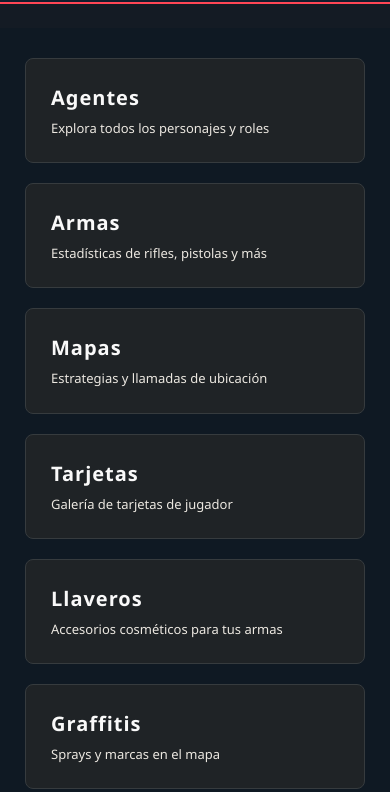
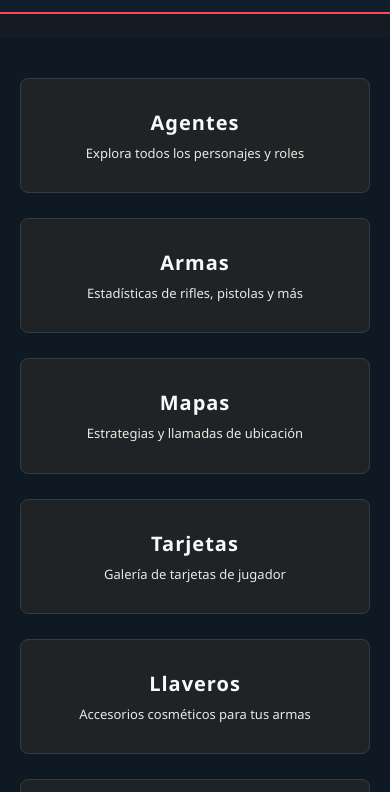
Before and after one commit to Jorx8819/VALORANT-HUB, a website: page index.html in a window 390 px wide. Shown: the part 106-898 px from the top of the page. Drawn offline with nearby package versions, Linux system fonts and the light colour scheme.

Commit message:
Implement hub layout styles and responsive adjustments
Added styles for hub layout with cards and hover effects. Updated media queries for responsive design.

```diff
--- a/styles.css
+++ b/styles.css
@@ -105,7 +105,71 @@ body {
   border-color: var(--accent-red);
 }
 
-/* Main Grid */
+/* --- ESTILOS DEL HUB: 2 FILAS DE 3 TARJETAS CENTRADAS --- */
+.hub-container {
+  padding: 40px 20px;
+  background-color: var(--bg-main);
+  display: flex;
+  justify-content: center;
+  width: 100%;
+}
+
+.hub-grid {
+  display: grid;
+  grid-template-columns: repeat(3, minmax(260px, 320px));
+  gap: 25px;
+  width: 100%;
+  max-width: 1050px;
+  justify-content: center;
+}
+
+.hub-card {
+  background: var(--bg-card);
+  border: 1px solid var(--border-color);
+  border-radius: 8px;
+  padding: 30px 20px;
+  cursor: pointer;
+  position: relative;
+  overflow: hidden;
+  text-align: center;
+  transition: transform 0.3s ease, border-color 0.3s ease, box-shadow 0.3s ease;
+  transform-style: preserve-3d;
+  perspective: 1000px;
+}
+
+.hub-card:hover {
+  border-color: var(--accent-red);
+  transform: translateY(-5px) rotateX(4deg) rotateY(-4deg);
+  box-shadow: 0 10px 25px rgba(255, 70, 85, 0.15);
+}
+
+.hub-card::before {
+  content: '';
+  position: absolute;
+  top: 0; left: 0; width: 4px; height: 100%;
+  background-color: var(--accent-red);
+  opacity: 0;
+  transition: opacity 0.3s ease;
+}
+
+.hub-card:hover::before {
+  opacity: 1;
+}
+
+.hub-card-content h3 {
+  font-size: 20px;
+  color: var(--text-main);
+  margin-bottom: 8px;
+  letter-spacing: 1px;
+}
+
+.hub-card-content p {
+  font-size: 13px;
+  color: var(--text-dim);
+  line-height: 1.4;
+}
+
+/* Main Grid & 3D Tilt Effect on Cards */
 .main-content {
   padding: 25px;
   flex: 1;
@@ -117,7 +181,6 @@ body {
   gap: 25px;
 }
 
-/* --- EFECTO TILT Y ANIMACIÓN 3D RESTAURADA --- */
 .card-wrapper {
   perspective: 1000px;
 }
@@ -185,7 +248,7 @@ body {
 .card-title { font-size: 16px; cursor: pointer; color: var(--text-main); }
 .card-subtitle { font-size: 12px; color: #888; margin-top: 4px; }
 
-/* Modales */
+/* Modales y Barras Flotantes */
 .modal {
   display: none;
   position: fixed;
@@ -245,30 +308,6 @@ body {
   box-shadow: 0 0 8px rgba(255, 70, 85, 0.4);
 }
 
-.modal-header { display: flex; align-items: center; gap: 15px; margin-bottom: 15px; }
-.modal-header img { width: 60px; height: 60px; object-fit: contain; }
-
-.abilities-grid, .skins-grid {
-  display: grid; grid-template-columns: repeat(auto-fill, minmax(180px, 1fr));
-  gap: 12px; margin-top: 15px;
-}
-
-.ability-card, .skin-card {
-  background: #111e2e; padding: 10px; border-radius: 6px; border: 1px solid var(--border-color);
-}
-.skin-card { cursor: pointer; text-align: center; transition: border-color 0.2s, transform 0.2s; }
-.skin-card:hover { border-color: var(--accent-red); transform: translateY(-2px); }
-.skin-card img { max-width: 100%; height: 60px; object-fit: contain; }
-
-.skin-detail-container { display: flex; flex-direction: column; gap: 15px; }
-.skin-media-preview {
-  width: 100%; background: #111e2e; padding: 20px;
-  border-radius: 8px; text-align: center; border: 1px solid var(--border-color);
-}
-.skin-media-preview video, .skin-media-preview img {
-  max-width: 100%; max-height: 280px; border-radius: 6px; object-fit: contain;
-}
-
 .compare-floating-bar {
   position: fixed; bottom: 20px; right: 20px; background: #111e2e;
   border: 1px solid var(--accent-red); padding: 12px 20px; border-radius: 30px;
@@ -278,70 +317,8 @@ body {
   background: var(--accent-red); border: none; color: #fff; padding: 6px 14px; border-radius: 15px; cursor: pointer;
 }
 
-@media (max-width: 650px) {
-  .top-bar { padding: 10px 15px; }
+@media (max-width: 900px) {
+  .hub-grid {
+    grid-template-columns: repeat(auto-fit, minmax(250px, 1fr));
+  }
 }
-
-/* --- ESTILOS DEL HUB DE 6 TARJETAS --- */
-.hub-container {
-  padding: 30px 25px;
-  background-color: var(--bg-main);
-  display: flex;
-  justify-content: center;
-}
-
-.hub-grid {
-  display: grid;
-  grid-template-columns: repeat(auto-fit, minmax(280px, 1fr));
-  gap: 20px;
-  width: 100%;
-  max-width: 1200px;
-}
-
-.hub-card {
-  background: var(--bg-card);
-  border: 1px solid var(--border-color);
-  border-radius: 8px;
-  padding: 25px;
-  cursor: pointer;
-  position: relative;
-  overflow: hidden;
-  transition: transform 0.3s ease, border-color 0.3s ease, box-shadow 0.3s ease;
-  transform-style: preserve-3d;
-  perspective: 1000px;
-}
-
-.hub-card:hover {
-  border-color: var(--accent-red);
-  transform: translateY(-5px) rotateX(4deg) rotateY(-4deg);
-  box-shadow: 0 10px 25px rgba(255, 70, 85, 0.15);
-}
-
-.hub-card::before {
-  content: '';
-  position: absolute;
-  top: 0;
-  left: 0;
-  width: 4px;
-  height: 100%;
-  background-color: var(--accent-red);
-  opacity: 0;
-  transition: opacity 0.3s ease;
-}
-
-.hub-card:hover::before {
-  opacity: 1;
-}
-
-.hub-card-content h3 {
-  font-size: 20px;
-  color: var(--text-main);
-  margin-bottom: 8px;
-  letter-spacing: 1px;
-}
-
-.hub-card-content p {
-  font-size: 13px;
-  color: var(--text-dim);
-  line-height: 1.4;
-}
```
